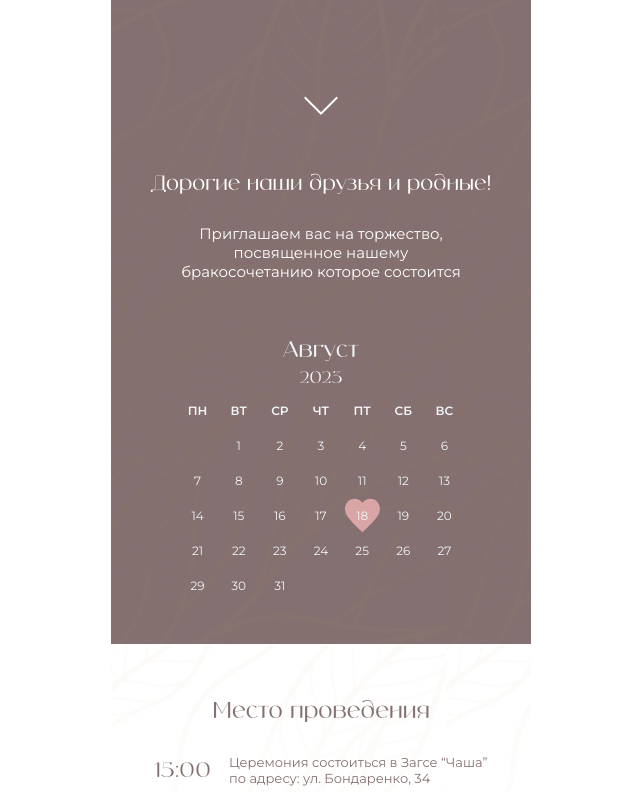
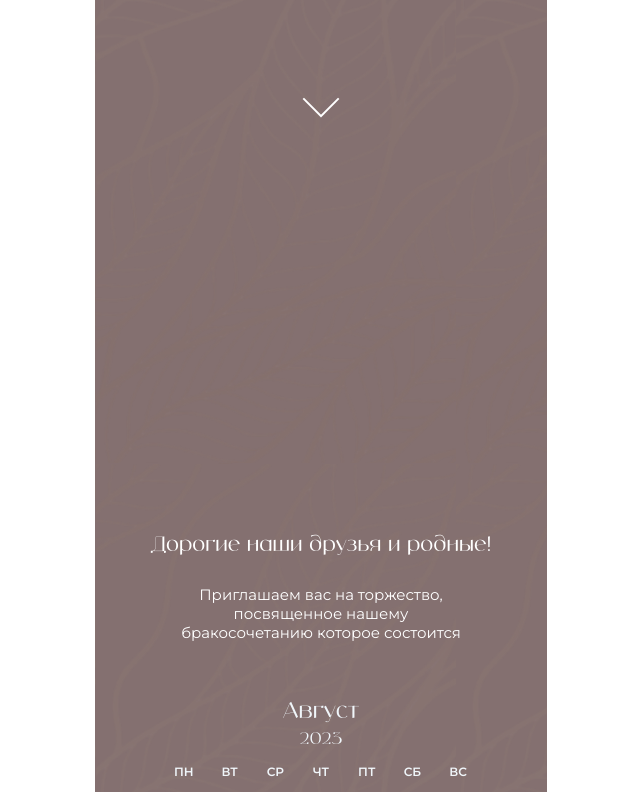
Before and after one commit to blvckonej/wedding, a plain HTML site: page index.html in a window 1280 px wide. Shown: the part 683-1475 px from the top of the page, without its empty margins (319-959 px from the left). Drawn offline with Linux system fonts and the light colour scheme; a script that the page names is missing; a web font is replaced by a local one.

Commit message:
edit height

```diff
--- a/index.html
+++ b/index.html
@@ -9,6 +9,7 @@
     <title>Андрей & София</title>
 </head>
 <body>
+    <div class="wrapper">
     <header>
         <div class="container noimg">
             <div class="header__block">
@@ -17,9 +18,9 @@
                 </div>
             </div>
         </div>
-    </header>
-    <main class="main__block">
+        <section class="fullscreen__block">
             <div class="container">
+                <div class="main__block-fullscreen">
                     <div class="main__block-name">
                         <h1 data-scrolly-down="leBlurInRight" class="main__block-title">
                             Андрей & София
@@ -55,6 +56,12 @@
                     <div class="arrow-down">
                         <span></span>
                     </div>
+                </div>
+            </div>
+        </section>
+    </header>
+    <main class="main__block">
+        <div class="container">
             <div data-scrolly-down="blurInTop" class="main__block-descr">
                 <p data-scrolly-down="blurInTop" class="main__block-descr_title">Дорогие наши друзья и родные!</p>
                 <p data-scrolly-down="blurInTop" class="main__block-descr_subdescr">
@@ -244,5 +251,6 @@
            scrolly();
         };
      </script>
+     </div>
 </body>
 </html>
--- a/scss/style.scss
+++ b/scss/style.scss
@@ -5,7 +5,11 @@
   padding: 0;
   margin: 0;
   font-family: "Vetrino Regular";
-  box-sizing: border-box;
+}
+
+html,
+body {
+  height: 100%;
 }
 
 @font-face {
@@ -25,6 +29,12 @@
 
 :root {
   --dataSize: 60px;
+}
+
+.wrapper {
+  min-height: 100vh;
+  display: flex;
+  flex-direction: column;
 }
 
 .container {
@@ -47,10 +57,52 @@
     margin-top: 64px;
   }
 }
-
+.fullscreen__block {
+  margin-top: -85px;
+  z-index: -1;
+  color: #f0f6fa;
+  .container {
+    background-color: #847070;
+    min-height: 100vh;
+  }
+  .arrow-down {
+    display: flex;
+    align-items: center;
+    justify-content: center;
+    margin-top: 61px;
+  }
+  .arrow-down span {
+    display: block;
+    width: 24px;
+    height: 24px;
+    border-bottom: 2px solid #ffffff;
+    border-right: 2px solid #ffffff;
+    transform: rotate(45deg);
+    margin: 10px;
+    animation: arrow-down 2s infinite;
+  }
+  .arrow-down span:nth-child(2) {
+    animation-delay: -0.2s;
+  }
+  .arrow-down span:nth-child(3) {
+    animation-delay: -0.4s;
+  }
+  @keyframes arrow-down {
+    0% {
+      opacity: 0;
+      transform: rotate(45deg) translate(-20px, -20px);
+    }
+    50% {
+      opacity: 1;
+    }
+    100% {
+      opacity: 0;
+      transform: rotate(45deg) translate(20px, 20px);
+    }
+  }
+}
 .main__block {
   color: #ffffff;
-  margin-top: -85px;
   .container {
     background-color: #847070;
   }
```
Also changed, not shown: css/style.css. Lines whose indentation alone changed are shown as unchanged.
